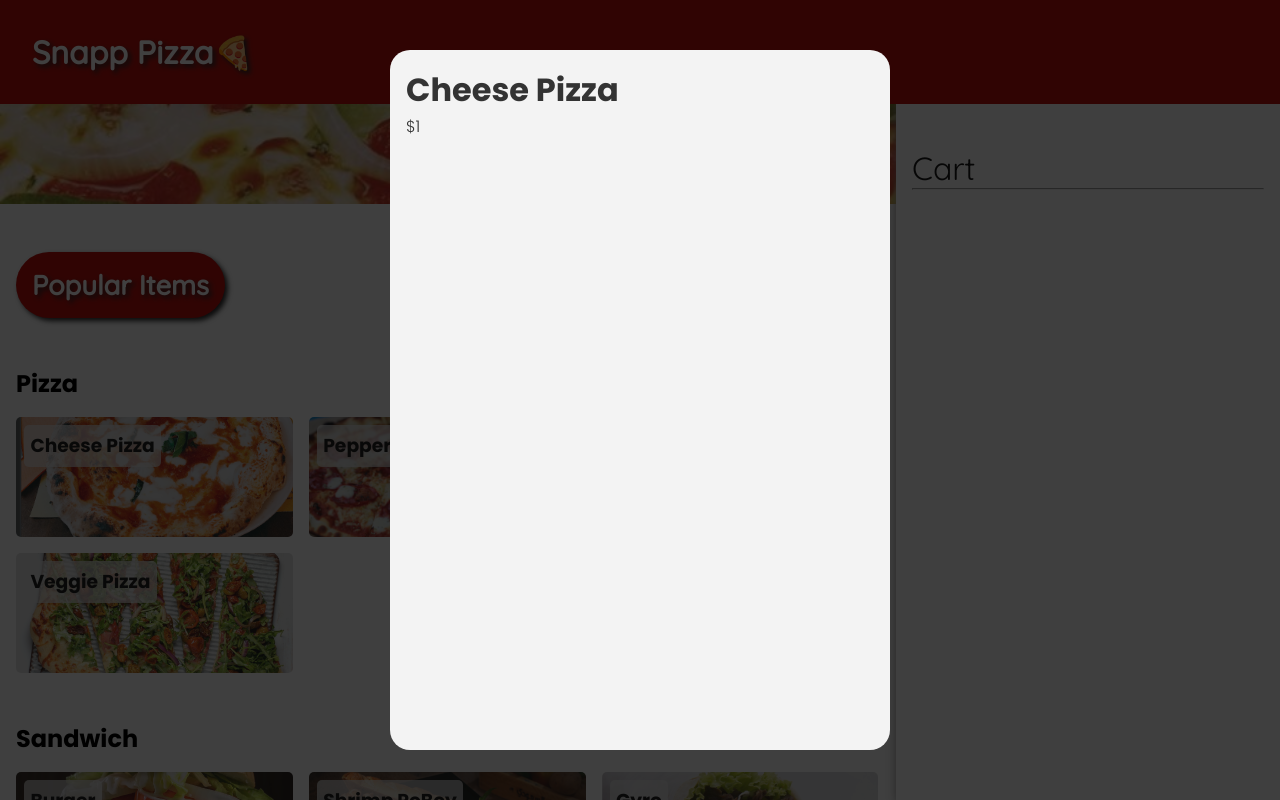
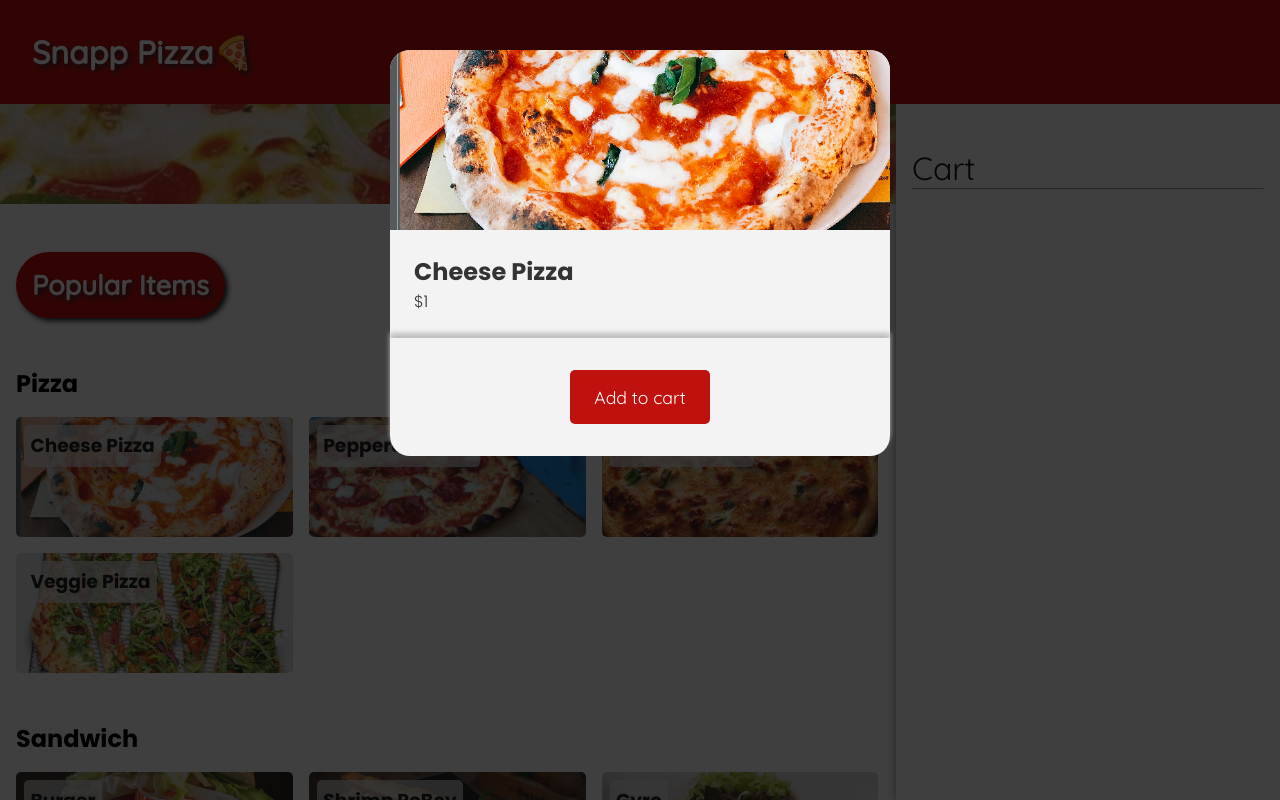
Before and after one commit to ark1980/pizza-shop, a React (Create React App) app: page / in a window 1280 px wide. Both pictures are taken after a click on the element "Cheese Pizza". Shown: the top 800 px of the page. Built offline with nearby package versions, Linux system fonts and the light colour scheme; a web font is replaced by a local one.

Commit message:
add some styling to the Modal

```diff
--- /dev/null
+++ b/src/Styles/Button.js
@@ -0,0 +1,23 @@
+import styled from 'styled-components'
+import { pizzaRed } from '../Styles/colors'
+
+const ButtonStyled  = styled.button`
+  font-family: 'Quicksand', sans-serif;
+  padding: 1rem 1.5rem;
+  background-color: ${pizzaRed};
+  color: #ffffff;
+  font-size: 1.1em;
+  border: none;
+  border-radius: 5px;
+  cursor: pointer;
+`
+
+const Button = ({text, action}) => {
+  return (
+    <ButtonStyled onClick={action}>
+      {text}
+    </ButtonStyled>
+  )
+}
+
+export default Button;
--- a/src/modal/Modal.js
+++ b/src/modal/Modal.js
@@ -1,6 +1,7 @@
 import React from 'react';
 import ReactDOM from 'react-dom';
 import styled from 'styled-components'
+import Button from '../Styles/Button'
 
 const BackdropModal = styled.div`
   background-color: rgba(0,0,0,.75);
@@ -17,22 +18,56 @@ const OverlayModal = styled.div`
   color: #333;
   width: 500px;
   margin: 0 auto;
-  padding: 1rem;
-  height: calc(100% - 100px);
+  max-height: calc(100% - 100px);
   z-index: 10000;
   position: fixed;
   top: 50px;
   left: calc(50% - 250px);
   border-radius: 20px;
+  display: flex;
+  flex-direction: column;
 `;
 
+const Modalheader = styled.div`
+  background-image: ${({img}) => `url(${img})`};
+  width: 100%;
+  min-height: 180px;
+  background-size: cover;
+  background-position: center;
+  border-radius: 20px 20px 0 0;
+`
+const ModalContent = styled.div`
+  width: 100%;
+  padding: 1.5rem;
+  overflow: auto;
+`
+
+const ModalFooter = styled.div`
+  width: 100%;
+  padding: 2rem 0;
+  border-radius:0 0 20px 20px;
+  box-shadow: 0px -5px 5px #bebebe;
+  text-align: center;
+`
+
 const Modal = ({isOpen, openModal, food}) => {
+
+  const clickHandler = () => {
+    console.log('clicked')
+  }
+
   if (isOpen) {
     return ReactDOM.createPortal(
       <>
         <OverlayModal>
-          <h1>{food.name}</h1>
-          <p>{`$${food.price}`}</p>
+          <Modalheader img={food.img}/>
+          <ModalContent>
+            <h2>{food.name}</h2>
+            <p>${food.price}</p>
+          </ModalContent>
+          <ModalFooter>
+            <Button action={clickHandler} text={'Add to cart'}/>
+          </ModalFooter>
         </OverlayModal>
       <BackdropModal onClick={() => openModal()} />
       </>,
```
